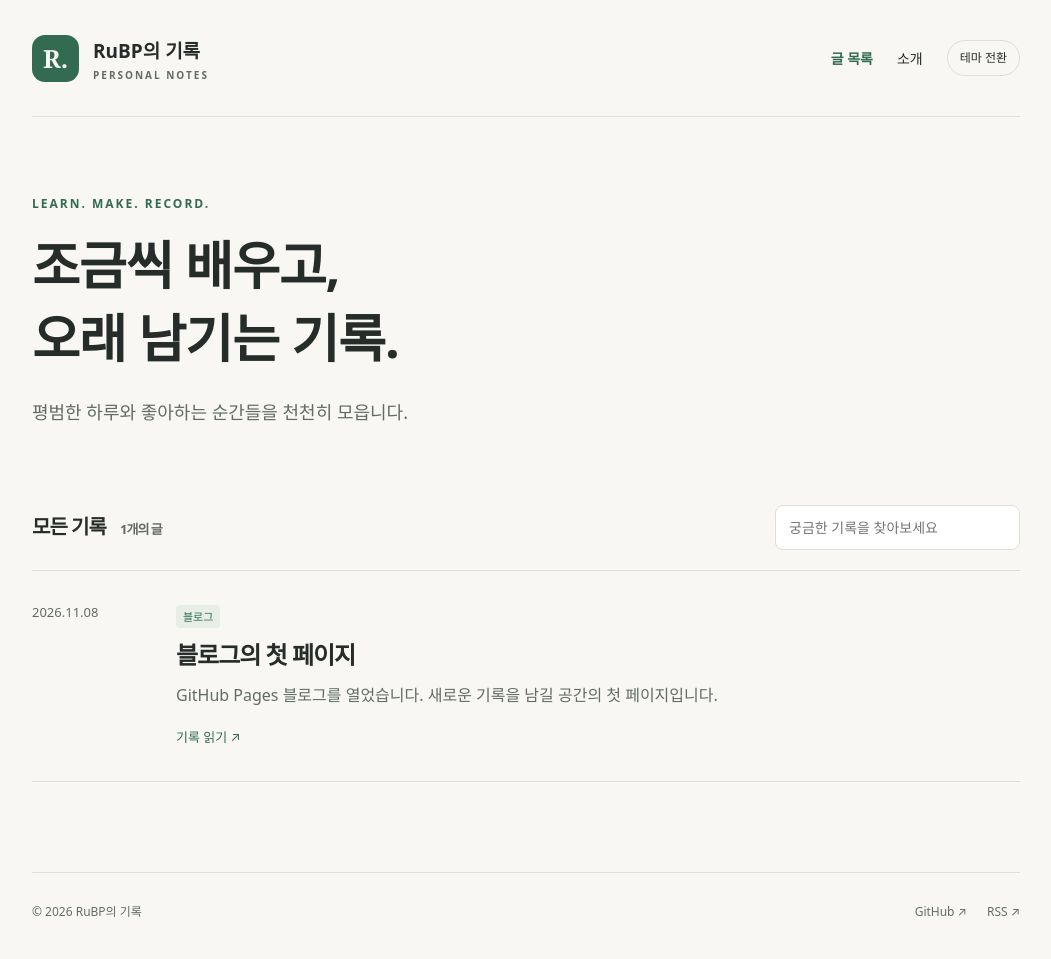
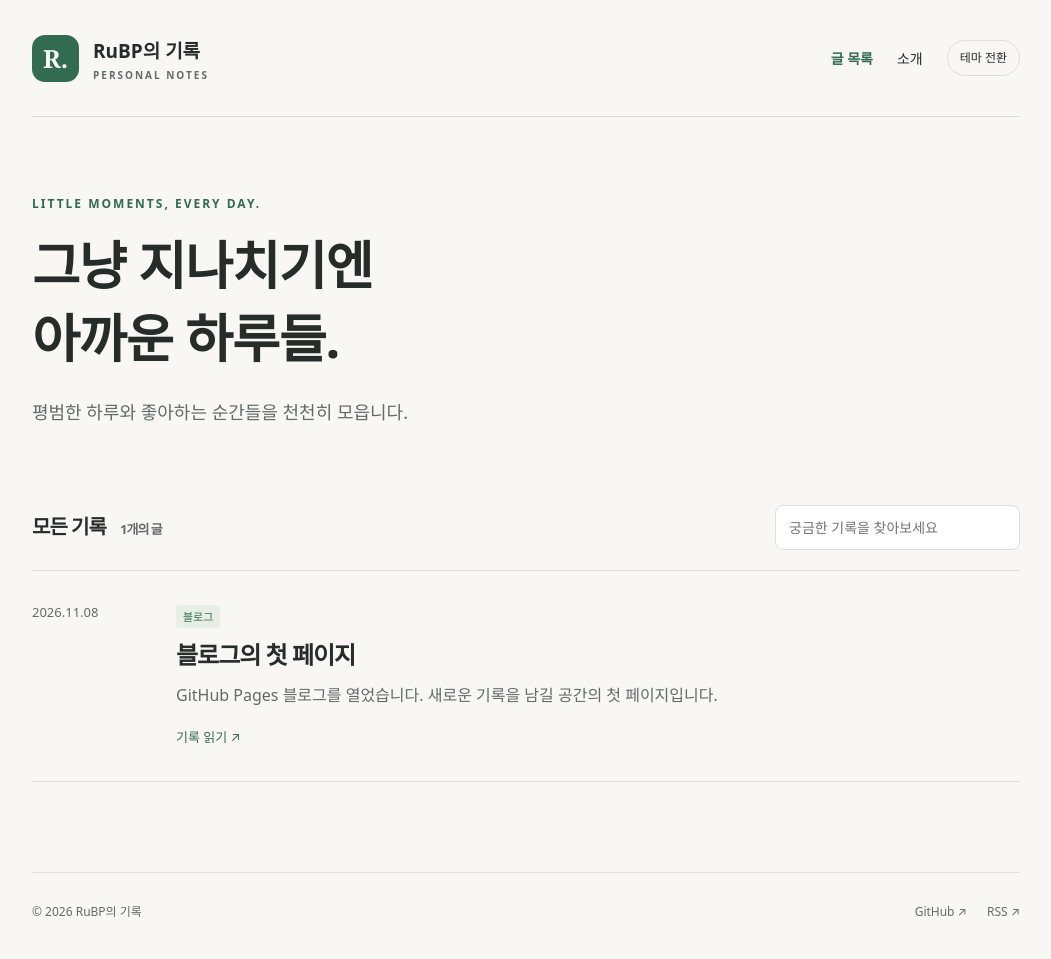
Before and after one commit to RuBP-curved/RuBP-curved.github.io, a Jekyll site: the page built from index.html, in a window 1280 px wide. Shown: the whole page, without its empty margins (114-1165 px from the left). Built offline with Jekyll 4.4.1, drawn with Linux system fonts in a browser that asks for light colours.

Commit message:
Adapt blog introduction for daily life journal

```diff
--- a/index.html
+++ b/index.html
@@ -1,7 +1,7 @@
 ---
 layout: default
 ---
-<section class="hero"><div class="eyebrow">LEARN. MAKE. RECORD.</div><h1>조금씩 배우고,<br>오래 남기는 기록.</h1><p>{{ site.description | escape }}</p></section>
+<section class="hero"><div class="eyebrow">LITTLE MOMENTS, EVERY DAY.</div><h1>그냥 지나치기엔<br>아까운 하루들.</h1><p>{{ site.description | escape }}</p></section>
 <section aria-label="블로그 글"><div class="listing-head"><h2>모든 기록 <span class="count">{{ site.posts | size }}개의 글</span></h2><input type="search" id="search" placeholder="궁금한 기록을 찾아보세요" aria-label="글 제목과 내용 검색"></div>
 <div id="posts">{% for post in site.posts %}<article class="entry"><time datetime="{{ post.date | date_to_xmlschema }}">{{ post.date | date: "%Y.%m.%d" }}</time><div>{% for category in post.categories %}<span class="tag">{{ category | escape }}</span> {% endfor %}<h3><a href="{{ post.url | relative_url }}">{{ post.title | escape }}</a></h3><p>{{ post.excerpt | strip_html | truncate: 150 | escape }}</p><a class="read" href="{{ post.url | relative_url }}">기록 읽기 ↗</a></div></article>{% endfor %}</div>
 <p id="empty" role="status" hidden>검색 결과가 없어요. 다른 단어로 찾아보세요.</p></section>
```
